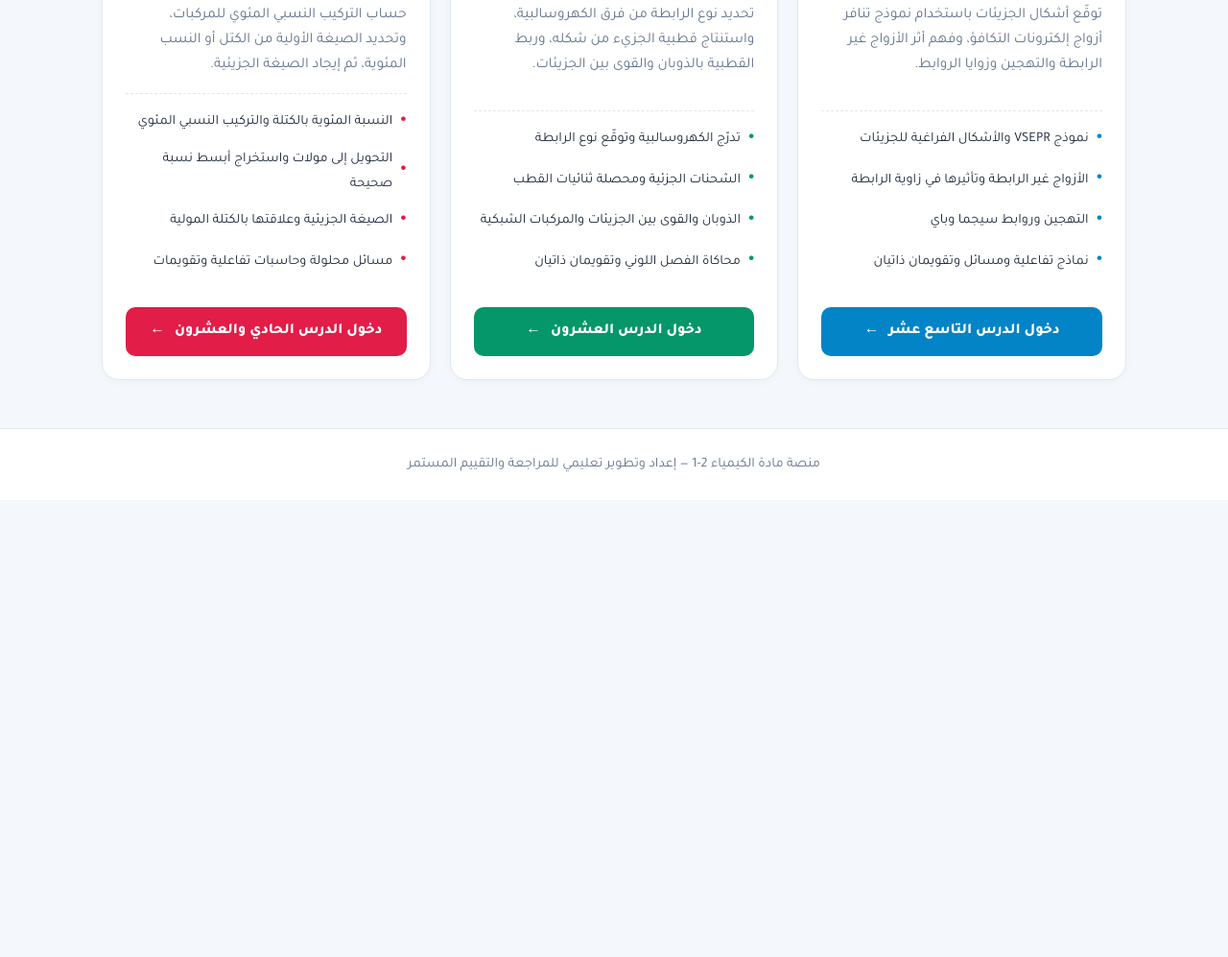
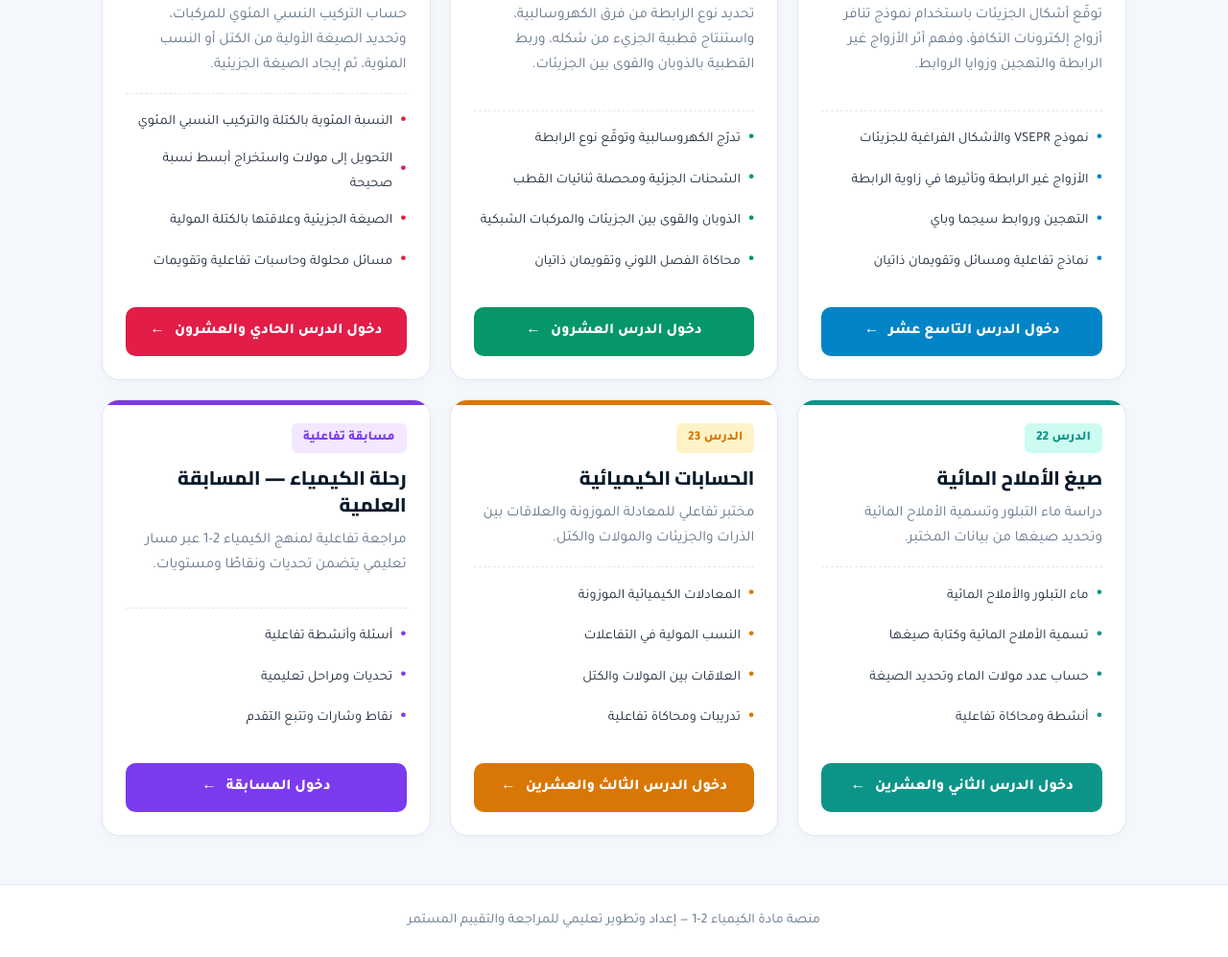
Before and after one commit to essa-chemistry/second-semester, a plain HTML site: page index.html in a window 1280 px wide. Shown: the part 3648-4645 px from the top of the page at 96% size. Before the commit the page ends 4169 px from the top, so only its background shows below. Drawn offline with Linux system fonts and the light colour scheme.

Commit message:
Update index.html

```diff
--- a/index.html
+++ b/index.html
@@ -696,6 +696,59 @@
         </a>
       </div>
 
+      <!-- الدرس 22 -->
+      <div class="lesson-card c1">
+        <div class="card-stripe"></div>
+        <span class="lesson-num">الدرس 22</span>
+        <h2 class="lesson-title">صيغ الأملاح المائية</h2>
+        <p class="lesson-desc">دراسة ماء التبلور وتسمية الأملاح المائية وتحديد صيغها من بيانات المختبر.</p>
+        <ul class="topics-list">
+          <li>ماء التبلور والأملاح المائية</li>
+          <li>تسمية الأملاح المائية وكتابة صيغها</li>
+          <li>حساب عدد مولات الماء وتحديد الصيغة</li>
+          <li>أنشطة ومحاكاة تفاعلية</li>
+        </ul>
+        <a href="lesson%2022.html" class="btn-open">
+          <span>دخول الدرس الثاني والعشرين</span>
+          <span aria-hidden="true">←</span>
+        </a>
+      </div>
+
+      <!-- الدرس 23 -->
+      <div class="lesson-card c2">
+        <div class="card-stripe"></div>
+        <span class="lesson-num">الدرس 23</span>
+        <h2 class="lesson-title">الحسابات الكيميائية</h2>
+        <p class="lesson-desc">مختبر تفاعلي للمعادلة الموزونة والعلاقات بين الذرات والجزيئات والمولات والكتل.</p>
+        <ul class="topics-list">
+          <li>المعادلات الكيميائية الموزونة</li>
+          <li>النسب المولية في التفاعلات</li>
+          <li>العلاقات بين المولات والكتل</li>
+          <li>تدريبات ومحاكاة تفاعلية</li>
+        </ul>
+        <a href="lesson%2023.html" class="btn-open">
+          <span>دخول الدرس الثالث والعشرين</span>
+          <span aria-hidden="true">←</span>
+        </a>
+      </div>
+
+      <!-- مسابقة تفاعلية -->
+      <div class="lesson-card c3">
+        <div class="card-stripe"></div>
+        <span class="lesson-num">مسابقة تفاعلية</span>
+        <h2 class="lesson-title">رحلة الكيمياء — المسابقة العلمية</h2>
+        <p class="lesson-desc">مراجعة تفاعلية لمنهج الكيمياء 2-1 عبر مسار تعليمي يتضمن تحديات ونقاطًا ومستويات.</p>
+        <ul class="topics-list">
+          <li>أسئلة وأنشطة تفاعلية</li>
+          <li>تحديات ومراحل تعليمية</li>
+          <li>نقاط وشارات وتتبع التقدم</li>
+        </ul>
+        <a href="Chemistry%20Science%20Competition%282%29.html" class="btn-open">
+          <span>دخول المسابقة</span>
+          <span aria-hidden="true">←</span>
+        </a>
+      </div>
+
     </div>
   </main>
 
```
